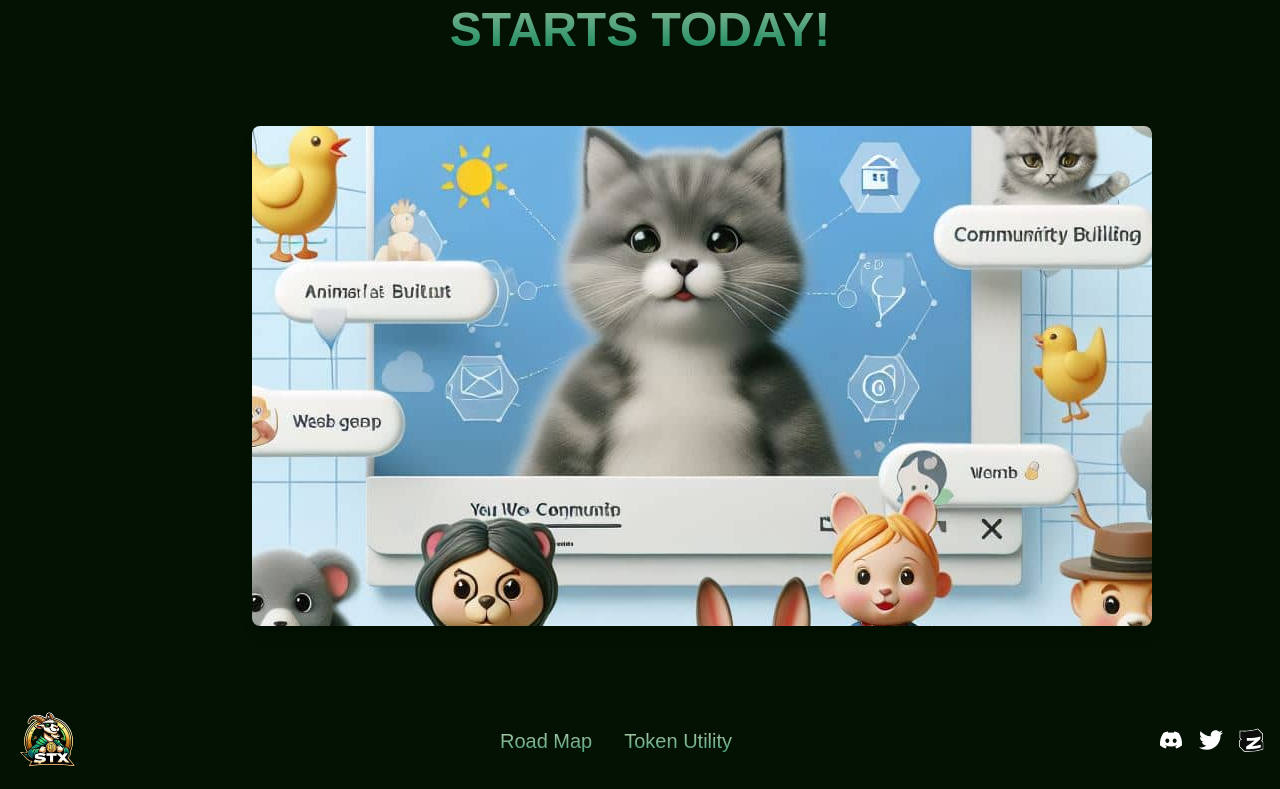
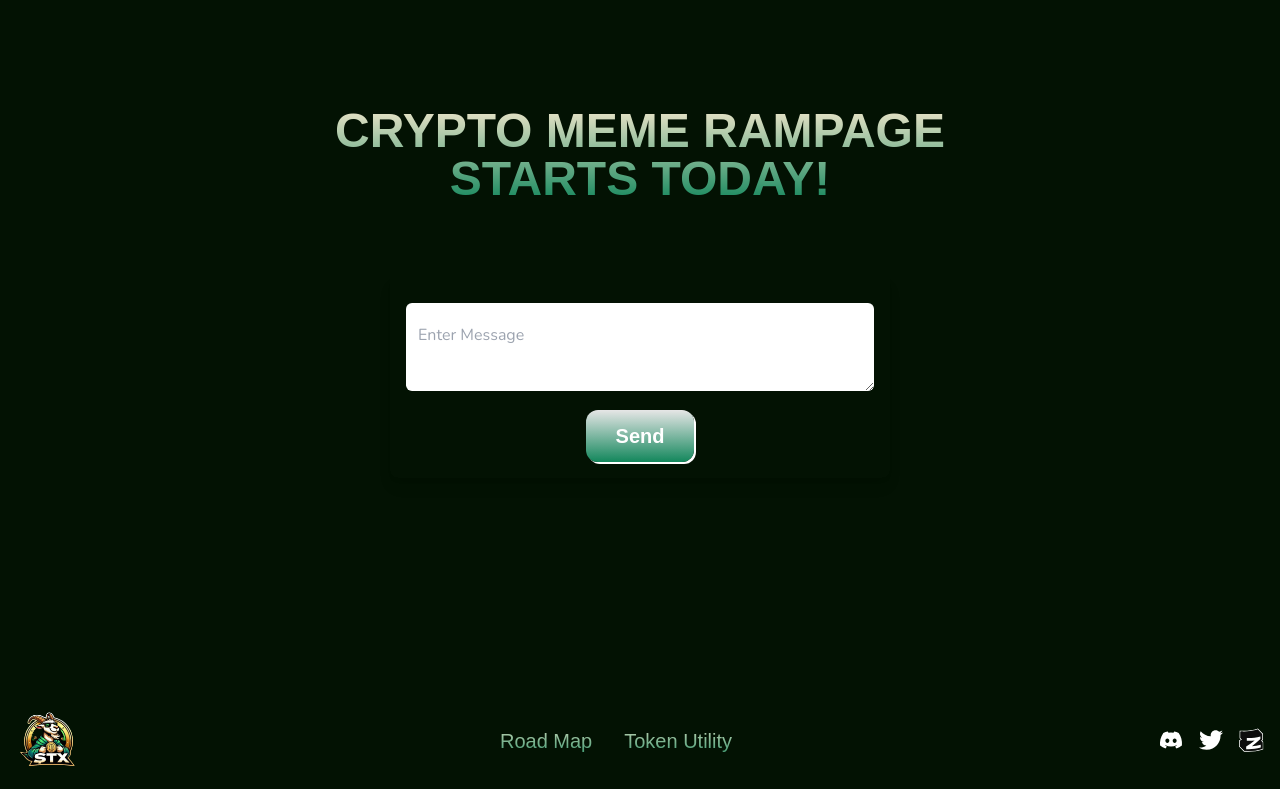
Before and after one commit to yhoungdev/goat-stx, a React (Vite) app: page / in a window 1280 px wide. Shown: the part 3171-3960 px from the top of the page. Built offline with nearby package versions, Linux system fonts and the light colour scheme; a web font is replaced by a local one.

Commit message:
updated text

```diff
--- a/src/components/information.tsx
+++ b/src/components/information.tsx
@@ -1,4 +1,5 @@
 import React from "react";
+import ContactUs from "./micro/contactUs";
 
 const Information = () => {
   return (
@@ -11,15 +12,15 @@ const Information = () => {
       </h2>
 
       <div
-        className=" flex items-center mx-auto p-6 rounded-lg shadow-lg w-full md:w-[900px] h-[350px] md:h-[500px] text-center"
-        style={{
-          backgroundRepeat: "no-repeat",
-          backgroundSize: "center",
-          backgroundPosition: "center",
-          backgroundImage: "url(/bg/cat.jpeg)",
-        }}
+        className=" flex items-center mx-auto rounded-lg shadow-lg w-full md:w-[500px]  text-center"
+        // style={{
+        //   backgroundRepeat: "no-repeat",
+        //   backgroundSize: "center",
+        //   backgroundPosition: "center",
+        //   backgroundImage: "url(/bg/cat.jpeg)",
+        // }}
       >
-        <div></div>
+       <ContactUs/>
       </div>
     </div>
   );
--- /dev/null
+++ b/src/components/micro/contactUs.tsx
@@ -0,0 +1,17 @@
+import React from 'react'
+import Button from './button'
+
+const ContactUs = () => {
+  return (
+    <div className=' w-full p-4'>
+        <form action="">
+            {/* <label htmlFor="" className='text-left'>Enter Message</label> */}
+            <textarea  className='w-full py-5 my-3 px-3 rounded-md ' placeholder='Enter Message' />
+
+            <Button>Send</Button>
+        </form>
+    </div>
+  )
+}
+
+export default ContactUs
```
